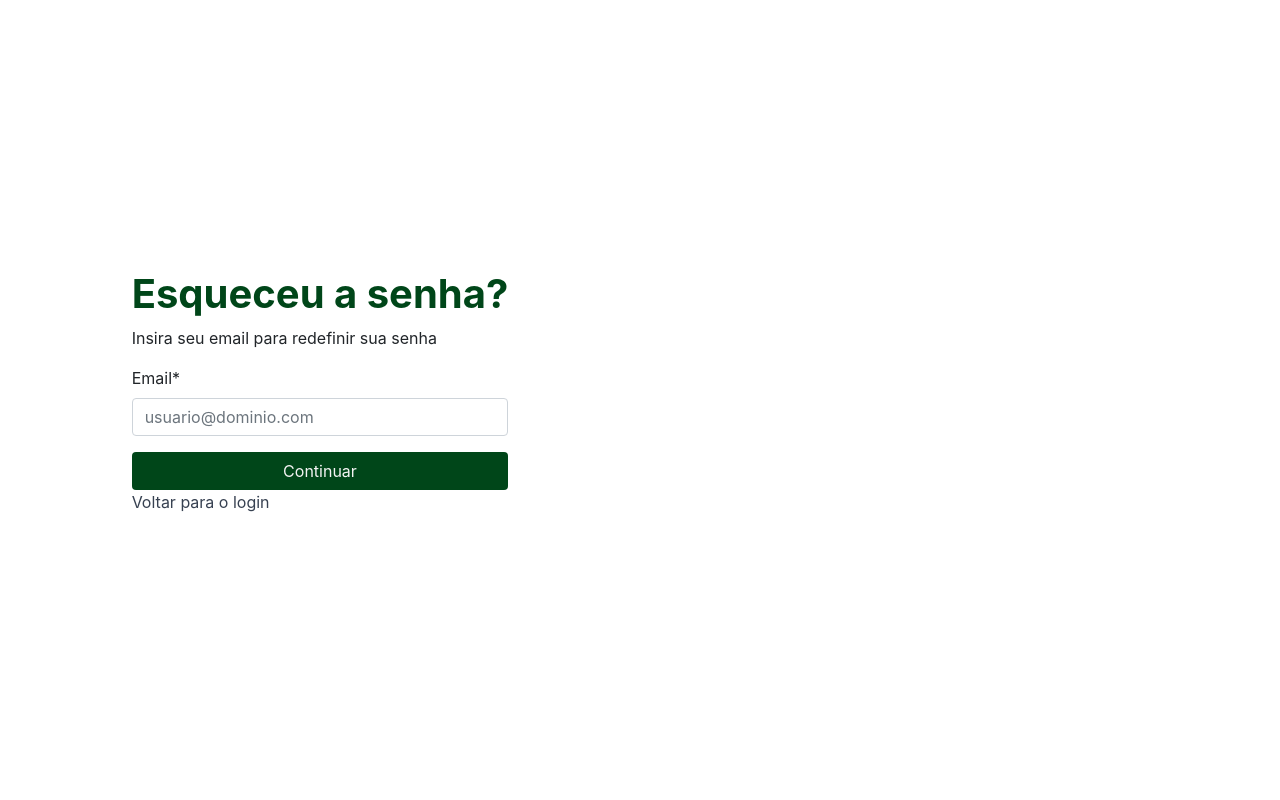
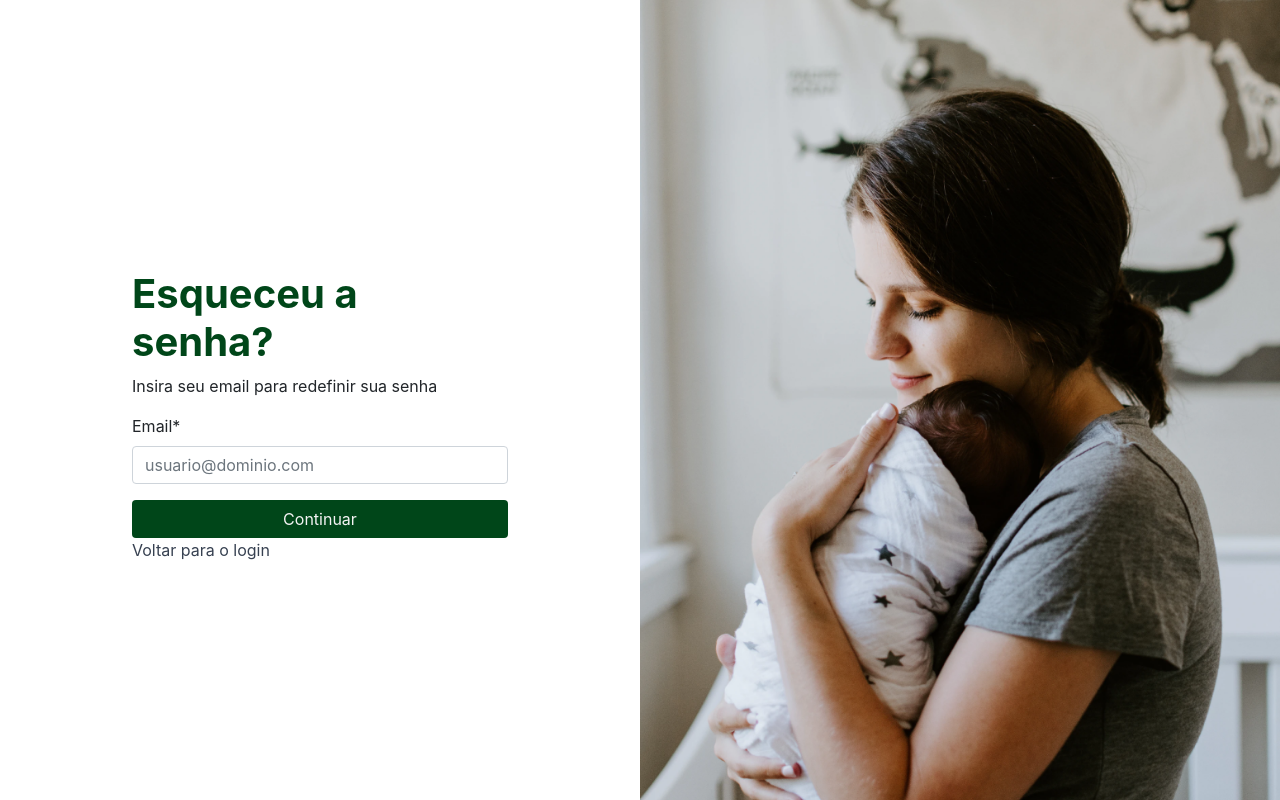
Before and after one commit to Daiene/Pixels, a Flask app: page /esqueceu_senha in a window 1280 px wide. Run offline with Flask 3, Linux system fonts and the light colour scheme; some libraries are stand-ins or nearby versions.

Commit message:
Consertando a margin das paginas de acesso

```diff
--- a/src/static/style/main.css
+++ b/src/static/style/main.css
@@ -91,12 +91,6 @@
         letter-spacing: -0.14px;
 }
 
-.navbar__links__link:hover{
-    transform: scale(1.5);
-    transition-duration: 500ms;
-}
-
-
 .footer{
     position: relative;
     bottom: 0;
--- a/src/static/style/style_esqueceu_senha.css
+++ b/src/static/style/style_esqueceu_senha.css
@@ -1,7 +1,11 @@
-body {
+* {
     margin: 0;
     padding: 0;
     box-sizing: border-box;
+}
+
+.row{
+    margin: 0;
 }
 
 .login-container {
@@ -25,7 +29,8 @@ body {
 }
 
 .login-form {
-    padding: 50px;
+    padding: 0;
+    max-width: 376px;
 }
 
 h1{
--- a/src/templates/esqueceu_senha.html
+++ b/src/templates/esqueceu_senha.html
@@ -10,8 +10,9 @@
 
 </head>
 <body>
-    <div class="login-container">
-        <div class="login-form">
+    <div class="row">
+        <div class="login-container col-12 col-lg-6">
+            <div class="login-form col-12 col-xl-6 mt-5">
                 <form>
                   <h1>Esqueceu a senha?</h1>
                     <p>Insira seu email para redefinir sua senha</p>
@@ -24,6 +25,8 @@
                 </form>
             </div>
         </div>
-    <div class="banner"></div>
+
+        <div class="banner d-none d-lg-block col-lg-6"></div>
+    </div>
 </body>
 </html>
--- a/src/templates/login.html
+++ b/src/templates/login.html
@@ -30,7 +30,8 @@
 
               <button type="submit" class="btn btn-custom btn-block">Entrar</button>
               <div class="d-flex flex-column align-items-center mt-3">
-                <p>Ainda não tem uma conta? <a class="hyperlink" href="/cadastro">Registre-se</a></p>
+                <p>Ainda não tem uma conta?
+                <a class="hyperlink" href="/cadastro">Registre-se</a></p>
               </div>
             </form>
         </div>
```
Also changed, not shown: src/static/style/style_cadastro.css (+6 -1 lines), src/static/style/style_login.css (+7 -2 lines). Lines whose indentation alone changed are shown as unchanged.
